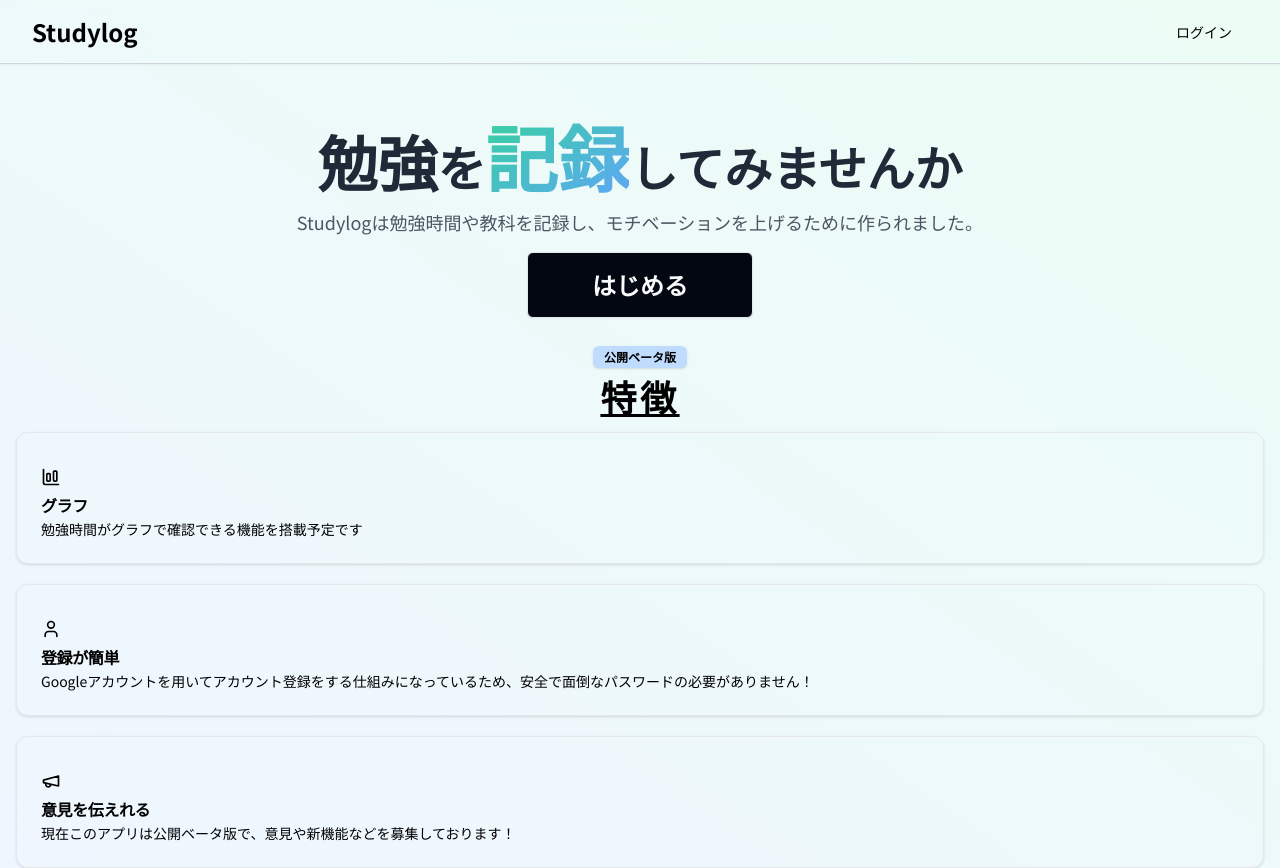
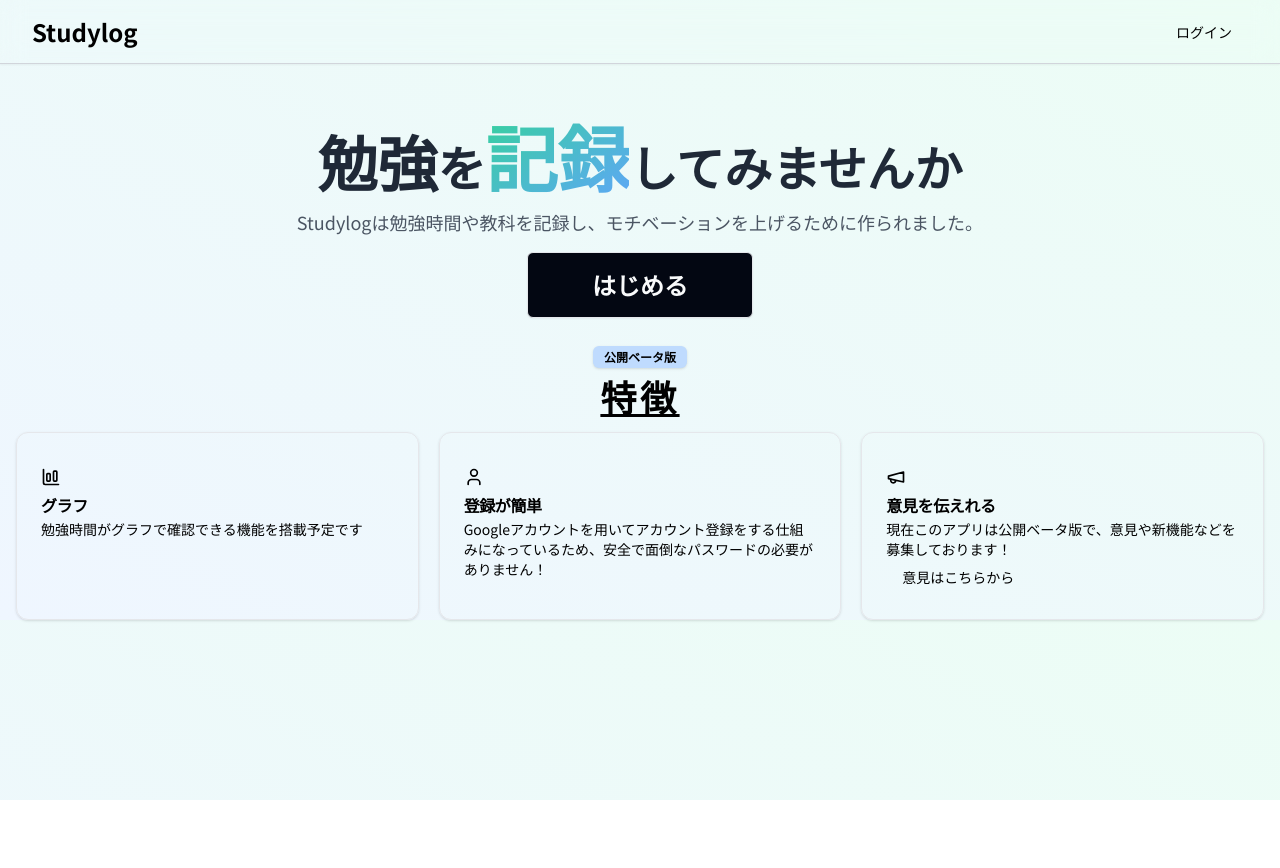
Before and after one commit to waki121/studylog, a Next.js app: page / in a window 1280 px wide. After the commit the page ends 800 px from the top, so only its background shows below. Built offline with nearby package versions, Linux system fonts and the light colour scheme.

Commit message:
feat: badge

```diff
--- a/app/page.tsx
+++ b/app/page.tsx
@@ -22,9 +22,8 @@ export default function Home() {
             size="lg"
             variant="outline"
             className="bg-gray-950 text-gray-50 text-2xl font-semibold m-2 px-16 py-8 active:opacity-55 transition-[opacity] ease-in-out duration-300"
-            asChild
           >
-            <span>はじめる</span>
+            はじめる
           </Button>
         </Link>
         <br />
@@ -53,6 +52,14 @@ export default function Home() {
             cardTitle: '意見を伝えれる',
             cardDescription:
               '現在このアプリは公開ベータ版で、意見や新機能などを募集しております！',
+            children: (
+              <>
+                <br />
+                <Link href="https://forms.gle/haFSbjQ7m4A4QzAHA">
+                  <Button variant="link">意見はこちらから</Button>
+                </Link>
+              </>
+            ),
           },
         ]}
       />
--- a/components/Card.tsx
+++ b/components/Card.tsx
@@ -1,30 +1,38 @@
-import { ReactElement } from 'react';
+import { PropsWithChildren, ReactElement } from 'react';
 import { Card, CardDescription, CardHeader, CardTitle } from './ui/card';
 interface Props {
   cardIcon: ReactElement;
   cardTitle: string;
   cardDescription: string;
 }
-export const Cards = ({ data }: { data: Props[] }) => {
+export const Cards = ({ data }: { data: PropsWithChildren<Props>[] }) => {
   return (
-    <section className={`grid grid-cols-1 gap-5 px-4 xl:grid-cols-${data.length}`}>
+    <section className={`grid grid-cols-1 gap-5 px-4 xl:grid-cols-3 lg:grid-cols-3 md:grid-cols-2`}>
       {data.map((value, index) => (
         <CardData
           cardIcon={value.cardIcon}
           cardTitle={value.cardTitle}
           cardDescription={value.cardDescription}
           key={index}
-        />
+        >
+          {value.children}
+        </CardData>
       ))}
     </section>
   );
 };
-export const CardData = (props: Props) => {
+export const CardData = (props: PropsWithChildren<Props>) => {
   return (
     <Card>
       <CardHeader>
-        <CardTitle>{props.cardIcon}{props.cardTitle}</CardTitle>
-        <CardDescription>{props.cardDescription}</CardDescription>
+        <CardTitle>
+          {props.cardIcon}
+          {props.cardTitle}
+        </CardTitle>
+        <CardDescription>
+          {props.cardDescription}
+          {props.children}
+        </CardDescription>
       </CardHeader>
     </Card>
   );
```
